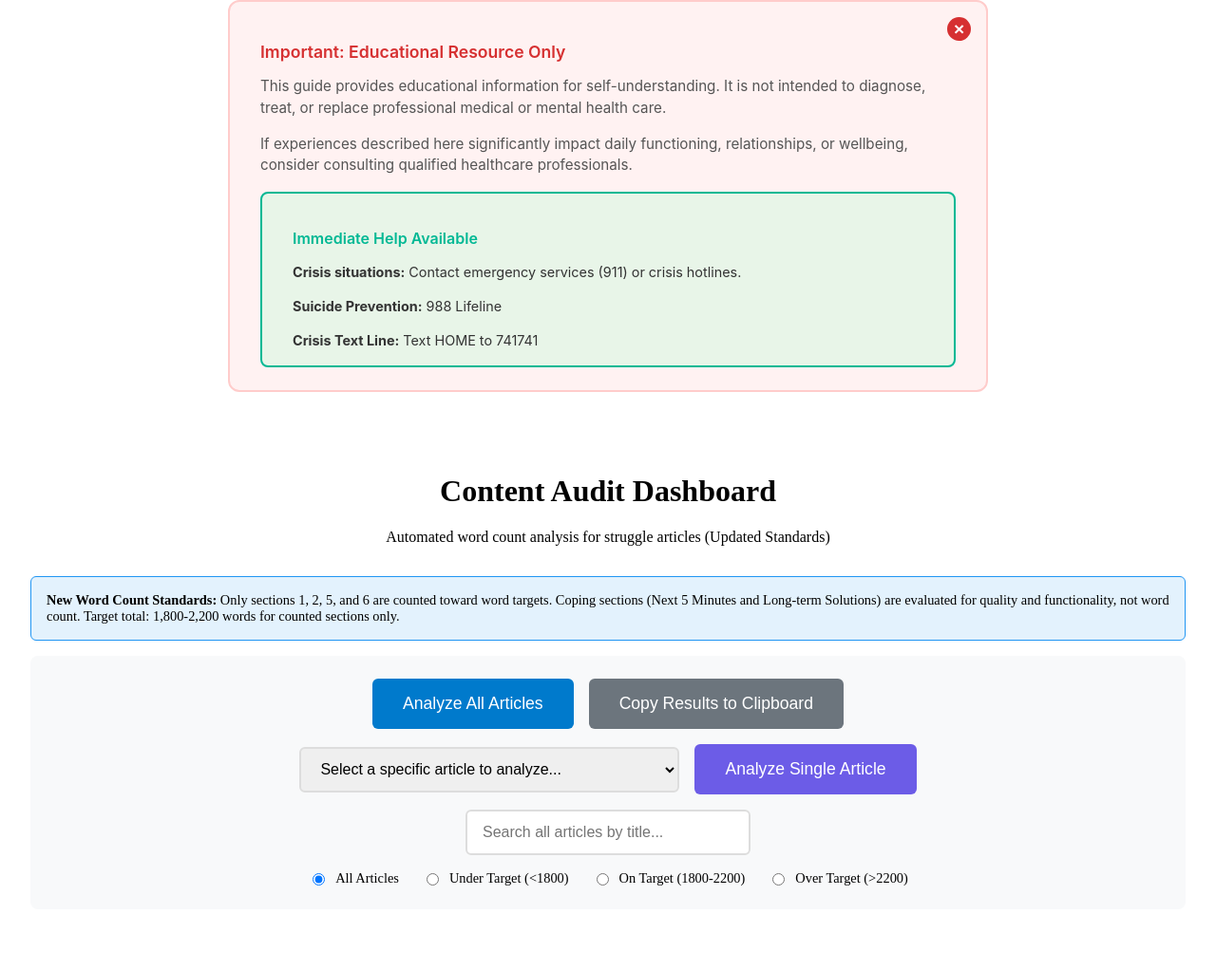
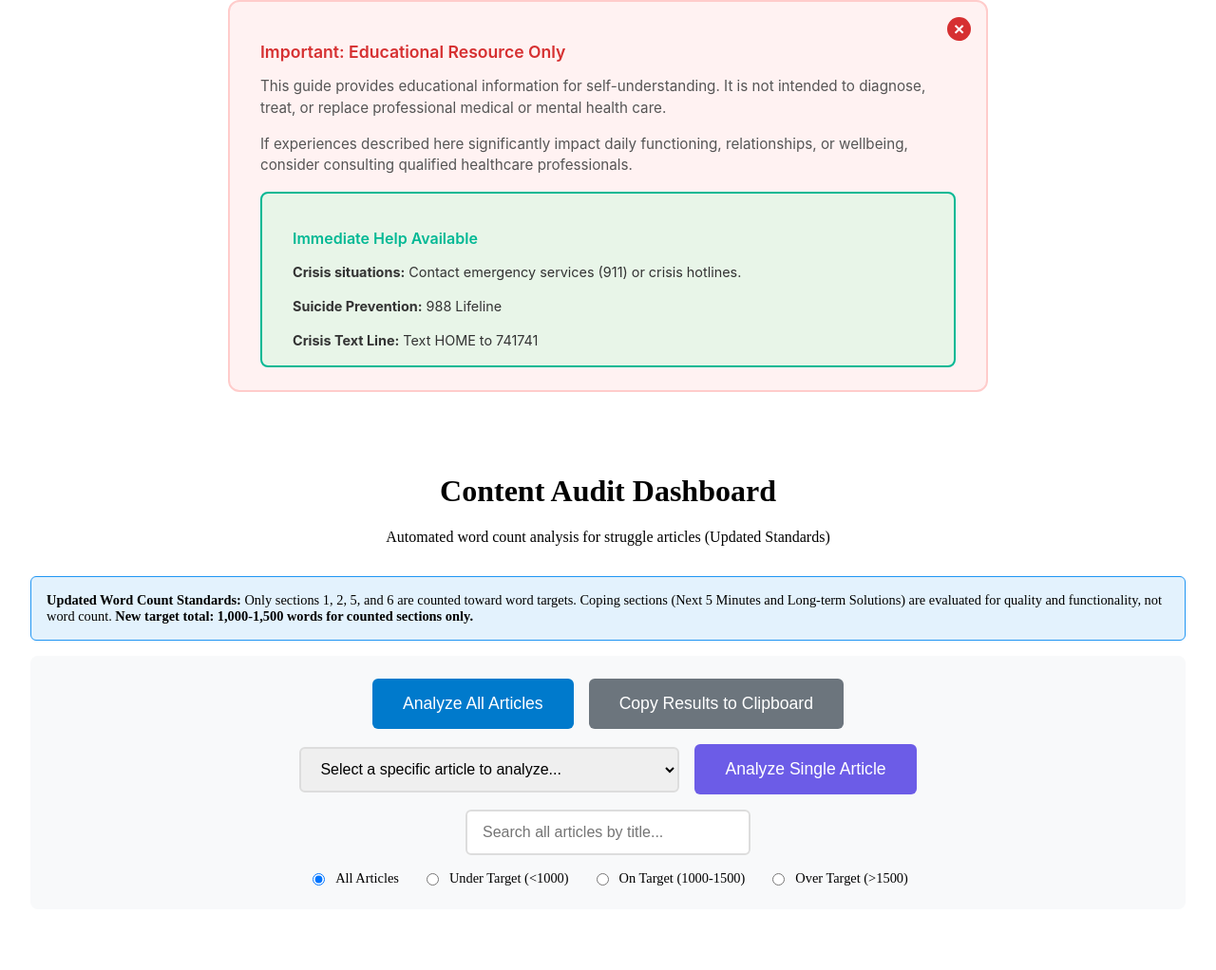
Before and after one commit to neurodivergent-survival-guide/neurodivergent-survival-guide, a Jekyll site: the page built from content-audit.html, in a window 1280 px wide. Shown: the whole page at 95% size. Built offline with Jekyll 4.4.1, drawn with Linux system fonts in a browser that asks for light colours.

Commit message:
Update content-audit.html

```diff
--- a/content-audit.html
+++ b/content-audit.html
@@ -274,7 +274,7 @@ th {
     </div>
 
     <div class="counting-note">
-        <strong>New Word Count Standards:</strong> Only sections 1, 2, 5, and 6 are counted toward word targets. Coping sections (Next 5 Minutes and Long-term Solutions) are evaluated for quality and functionality, not word count. Target total: 1,800-2,200 words for counted sections only.
+        <strong>Updated Word Count Standards:</strong> Only sections 1, 2, 5, and 6 are counted toward word targets. Coping sections (Next 5 Minutes and Long-term Solutions) are evaluated for quality and functionality, not word count. <strong>New target total: 1,000-1,500 words for counted sections only.</strong>
     </div>
 
     <div class="audit-controls">
@@ -296,9 +296,9 @@ th {
 
         <div class="filter-controls">
             <label><input type="radio" name="filter" value="all" checked onchange="filterResults()"> All Articles</label>
-            <label><input type="radio" name="filter" value="under" onchange="filterResults()"> Under Target (&lt;1800)</label>
-            <label><input type="radio" name="filter" value="target" onchange="filterResults()"> On Target (1800-2200)</label>
-            <label><input type="radio" name="filter" value="over" onchange="filterResults()"> Over Target (&gt;2200)</label>
+            <label><input type="radio" name="filter" value="under" onchange="filterResults()"> Under Target (&lt;1000)</label>
+            <label><input type="radio" name="filter" value="target" onchange="filterResults()"> On Target (1000-1500)</label>
+            <label><input type="radio" name="filter" value="over" onchange="filterResults()"> Over Target (&gt;1500)</label>
         </div>
 
         <div class="loading" id="loading">
@@ -424,24 +424,24 @@ async function analyzeSingleArticle() {
 
         // Only count sections 1, 2, 5, 6 toward total
         const totalCountedWords = sections.what + sections.why + sections.medical + sections.validation;
-        const onTarget = totalCountedWords >= 1800 && totalCountedWords <= 2200;
+        const onTarget = totalCountedWords >= 1000 && totalCountedWords <= 1500;
 
         let clipboardText = `SINGLE ARTICLE ANALYSIS: ${article.title}\n`;
         clipboardText += `Condition: ${article.condition.toUpperCase()}\n`;
-        clipboardText += `Total Counted Words: ${totalCountedWords} ${onTarget ? '✓ ON TARGET' : totalCountedWords < 1800 ? '✗ UNDER TARGET' : '⚠ OVER TARGET'}\n\n`;
+        clipboardText += `Total Counted Words: ${totalCountedWords} ${onTarget ? '✓ ON TARGET' : totalCountedWords < 1000 ? '✗ UNDER TARGET' : '⚠ OVER TARGET'}\n\n`;
 
         clipboardText += `COUNTED SECTIONS BREAKDOWN:\n`;
         clipboardText += `What This Feels Like: ${sections.what} words ${sections.what >= 300 && sections.what <= 400 ? '✓' : sections.what < 300 ? '(need +' + (300 - sections.what) + ')' : '(over by ' + (sections.what - 400) + ')'}\n`;
-        clipboardText += `Why This Happens: ${sections.why} words ${sections.why >= 380 && sections.why <= 420 ? '✓' : sections.why < 380 ? '(need +' + (380 - sections.why) + ')' : '(over by ' + (sections.why - 420) + ')'}\n`;
+        clipboardText += `Why This Happens: ${sections.why} words ${sections.why >= 300 && sections.why <= 400 ? '✓' : sections.why < 300 ? '(need +' + (300 - sections.why) + ')' : '(over by ' + (sections.why - 400) + ')'}\n`;
         clipboardText += `Medical Intervention: ${sections.medical} words ${sections.medical >= 200 && sections.medical <= 300 ? '✓' : sections.medical < 200 ? '(need +' + (200 - sections.medical) + ')' : '(over by ' + (sections.medical - 300) + ')'}\n`;
-        clipboardText += `Validation: ${sections.validation} words ${sections.validation >= 350 && sections.validation <= 450 ? '✓' : sections.validation < 350 ? '(need +' + (350 - sections.validation) + ')' : '(over by ' + (sections.validation - 450) + ')'}\n\n`;
+        clipboardText += `Validation: ${sections.validation} words ${sections.validation >= 200 && sections.validation <= 400 ? '✓' : sections.validation < 200 ? '(need +' + (200 - sections.validation) + ')' : '(over by ' + (sections.validation - 400) + ')'}\n\n`;
 
         clipboardText += `TARGET RANGES (Counted Sections Only):\n`;
         clipboardText += `What This Feels Like: 300-400 words\n`;
-        clipboardText += `Why This Happens: ~400 words\n`;
+        clipboardText += `Why This Happens: 300-400 words\n`;
         clipboardText += `Medical Intervention: 200-300 words\n`;
-        clipboardText += `Validation: ~400 words\n`;
-        clipboardText += `Total Target: 1,800-2,200 words\n\n`;
+        clipboardText += `Validation: 200-400 words\n`;
+        clipboardText += `Total Target: 1,000-1,500 words\n\n`;
         clipboardText += `NOTE: Coping sections (Next 5 Minutes, Long-term Solutions) are not counted toward word targets.\n`;
         clipboardText += `They are evaluated for quality and functionality (5-8 strategies each).\n`;
 
@@ -504,7 +504,7 @@ async function analyzeAllArticles() {
 
             // Only count sections 1, 2, 5, 6 toward total
             const totalCountedWords = sections.what + sections.why + sections.medical + sections.validation;
-            const onTarget = totalCountedWords >= 1800 && totalCountedWords <= 2200;
+            const onTarget = totalCountedWords >= 1000 && totalCountedWords <= 1500;
 
             allResults.push({
                 ...article,
@@ -547,11 +547,11 @@ function filterResults() {
 
         let matchesFilter = true;
         if (filterType === 'under') {
-            matchesFilter = article.totalCountedWords < 1800;
+            matchesFilter = article.totalCountedWords < 1000;
         } else if (filterType === 'target') {
-            matchesFilter = article.totalCountedWords >= 1800 && article.totalCountedWords <= 2200;
+            matchesFilter = article.totalCountedWords >= 1000 && article.totalCountedWords <= 1500;
         } else if (filterType === 'over') {
-            matchesFilter = article.totalCountedWords > 2200;
+            matchesFilter = article.totalCountedWords > 1500;
         }
 
         return matchesSearch && matchesFilter;
@@ -572,23 +572,23 @@ async function copyResultsToClipboard() {
         const matchesSearch = article.title.toLowerCase().includes(searchTerm);
         let matchesFilter = true;
         if (filterType === 'under') {
-            matchesFilter = article.totalCountedWords < 1800;
+            matchesFilter = article.totalCountedWords < 1000;
         } else if (filterType === 'target') {
-            matchesFilter = article.totalCountedWords >= 1800 && article.totalCountedWords <= 2200;
+            matchesFilter = article.totalCountedWords >= 1000 && article.totalCountedWords <= 1500;
         } else if (filterType === 'over') {
-            matchesFilter = article.totalCountedWords > 2200;
+            matchesFilter = article.totalCountedWords > 1500;
         }
         return matchesSearch && matchesFilter;
     });
 
-    let clipboardText = `CONTENT AUDIT RESULTS (${filteredResults.length} articles) - NEW STANDARDS\n`;
+    let clipboardText = `CONTENT AUDIT RESULTS (${filteredResults.length} articles) - UPDATED STANDARDS\n`;
     clipboardText += `Filter: ${filterType === 'all' ? 'All Articles' : filterType} ${searchTerm ? `| Search: "${searchTerm}"` : ''}\n\n`;
 
     const totalArticles = filteredResults.length;
     const avgWords = Math.round(filteredResults.reduce((sum, a) => sum + a.totalCountedWords, 0) / totalArticles);
     const onTarget = filteredResults.filter(a => a.onTarget).length;
-    const underTarget = filteredResults.filter(a => a.totalCountedWords < 1800).length;
-    const overTarget = filteredResults.filter(a => a.totalCountedWords > 2200).length;
+    const underTarget = filteredResults.filter(a => a.totalCountedWords < 1000).length;
+    const overTarget = filteredResults.filter(a => a.totalCountedWords > 1500).length;
 
     clipboardText += `SUMMARY:\n`;
     clipboardText += `Total: ${totalArticles} | Average: ${avgWords} words | On Target: ${onTarget} | Under: ${underTarget} | Over: ${overTarget}\n\n`;
@@ -598,16 +598,16 @@ async function copyResultsToClipboard() {
     clipboardText += `${'='.repeat(70)}\n`;
 
     filteredResults.forEach(article => {
-        const status = article.totalCountedWords < 1800 ? 'LOW' : article.totalCountedWords > 2200 ? 'HIGH' : 'OK';
+        const status = article.totalCountedWords < 1000 ? 'LOW' : article.totalCountedWords > 1500 ? 'HIGH' : 'OK';
         clipboardText += `${article.title.substring(0, 25).padEnd(25)} | ${article.totalCountedWords.toString().padStart(5)} | ${article.sections.what.toString().padStart(4)} | ${article.sections.why.toString().padStart(3)} | ${article.sections.medical.toString().padStart(7)} | ${article.sections.validation.toString().padStart(5)} | ${status}\n`;
     });
 
-    clipboardText += `\nNEW TARGET RANGES (Counted Sections Only):\n`;
+    clipboardText += `\nUPDATED TARGET RANGES (Counted Sections Only):\n`;
     clipboardText += `What This Feels Like: 300-400 words\n`;
-    clipboardText += `Why This Happens: ~400 words\n`;
+    clipboardText += `Why This Happens: 300-400 words\n`;
     clipboardText += `Medical Intervention: 200-300 words\n`;
-    clipboardText += `Validation: ~400 words\n`;
-    clipboardText += `TOTAL TARGET: 1,800-2,200 words\n\n`;
+    clipboardText += `Validation: 200-400 words\n`;
+    clipboardText += `TOTAL TARGET: 1,000-1,500 words\n\n`;
     clipboardText += `NOTE: Coping sections (Next 5 Minutes, Long-term Solutions) are excluded from word counts.\n`;
     clipboardText += `They are evaluated for quality/functionality (5-8 strategies each), not word targets.\n`;
 
@@ -658,8 +658,8 @@ function renderResults(results) {
     results.forEach(article => {
         const row = document.createElement('tr');
 
-        const statusClass = article.totalCountedWords < 1800 ? 'under' :
-                           article.totalCountedWords > 2200 ? 'over' : 'target';
+        const statusClass = article.totalCountedWords < 1000 ? 'under' :
+                           article.totalCountedWords > 1500 ? 'over' : 'target';
 
         row.innerHTML = `
             <td class="article-title">
@@ -671,7 +671,7 @@ function renderResults(results) {
                 </span>
             </td>
             <td>
-                <span class="word-count ${getCountClass(article.totalCountedWords, 1800, 2200)}">
+                <span class="word-count ${getCountClass(article.totalCountedWords, 1000, 1500)}">
                     ${article.totalCountedWords}
                 </span>
             </td>
@@ -681,7 +681,7 @@ function renderResults(results) {
                 </span>
             </td>
             <td>
-                <span class="word-count ${getCountClass(article.sections.why, 380, 420)}">
+                <span class="word-count ${getCountClass(article.sections.why, 300, 400)}">
                     ${article.sections.why}
                 </span>
             </td>
@@ -691,7 +691,7 @@ function renderResults(results) {
                 </span>
             </td>
             <td>
-                <span class="word-count ${getCountClass(article.sections.validation, 350, 450)}">
+                <span class="word-count ${getCountClass(article.sections.validation, 200, 400)}">
                     ${article.sections.validation}
                 </span>
             </td>
@@ -715,8 +715,8 @@ function updateSummaryStats(results) {
     document.getElementById('avg-words').textContent = avgWords;
 
     const onTarget = results.filter(a => a.onTarget).length;
-    const underTarget = results.filter(a => a.totalCountedWords < 1800).length;
-    const overTarget = results.filter(a => a.totalCountedWords > 2200).length;
+    const underTarget = results.filter(a => a.totalCountedWords < 1000).length;
+    const overTarget = results.filter(a => a.totalCountedWords > 1500).length;
 
     document.getElementById('on-target').textContent = onTarget;
     document.getElementById('under-target').textContent = underTarget;
```
Also changed, not shown: other parts of content-audit.html (+2 -2 lines).
